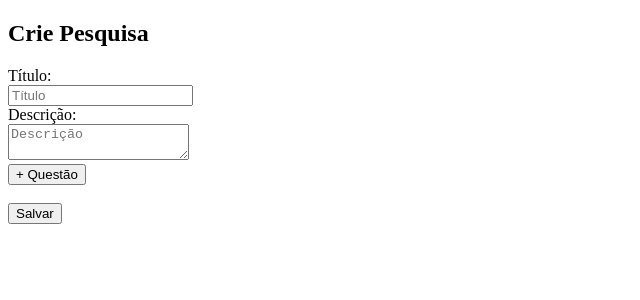
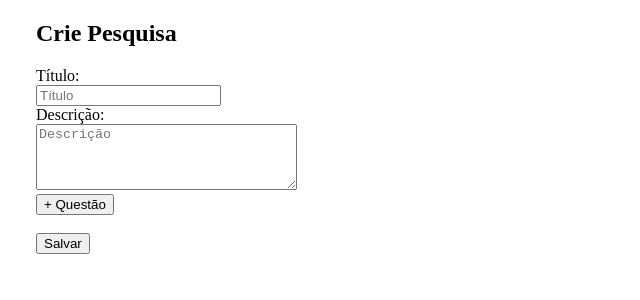
Before and after one commit to gauss-infinito/survey-app, a Next.js app in the folder frontend/: page /surveys/create in a window 1280 px wide. Shown: the top 300 px of the page, without its empty margins (0-640 px from the left). Built offline with nearby package versions, Linux system fonts and the light colour scheme.

Commit message:
Update SurveyForm.jsx

```diff
--- a/frontend/components/SurveyForm.jsx
+++ b/frontend/components/SurveyForm.jsx
@@ -41,14 +41,14 @@ export default function SurveyForm() {
   };
 
   return (
-    <div>
+    <div style={{ width: "277px", marginLeft: "28px" }}>
       <h2>Crie Pesquisa</h2>
 
       <label htmlFor="title">Título:</label><br />
       <input id="title" name="title" placeholder="Título" value={survey.title} onChange={(e) => setSurvey({ ...survey, title: e.target.value })} /><br />
 
       <label htmlFor="description">Descrição:</label><br />
-      <textarea id="description" name="description" placeholder="Descrição" value={survey.description} onChange={(e) => setSurvey({ ...survey, description: e.target.value })} /><br />
+      <textarea id="description" name="description" placeholder="Descrição" rows="4" cols="30" value={survey.description} onChange={(e) => setSurvey({ ...survey, description: e.target.value })} /><br />
 
       {survey.questions.map((q, i) => (
         <QuestionForm
```
